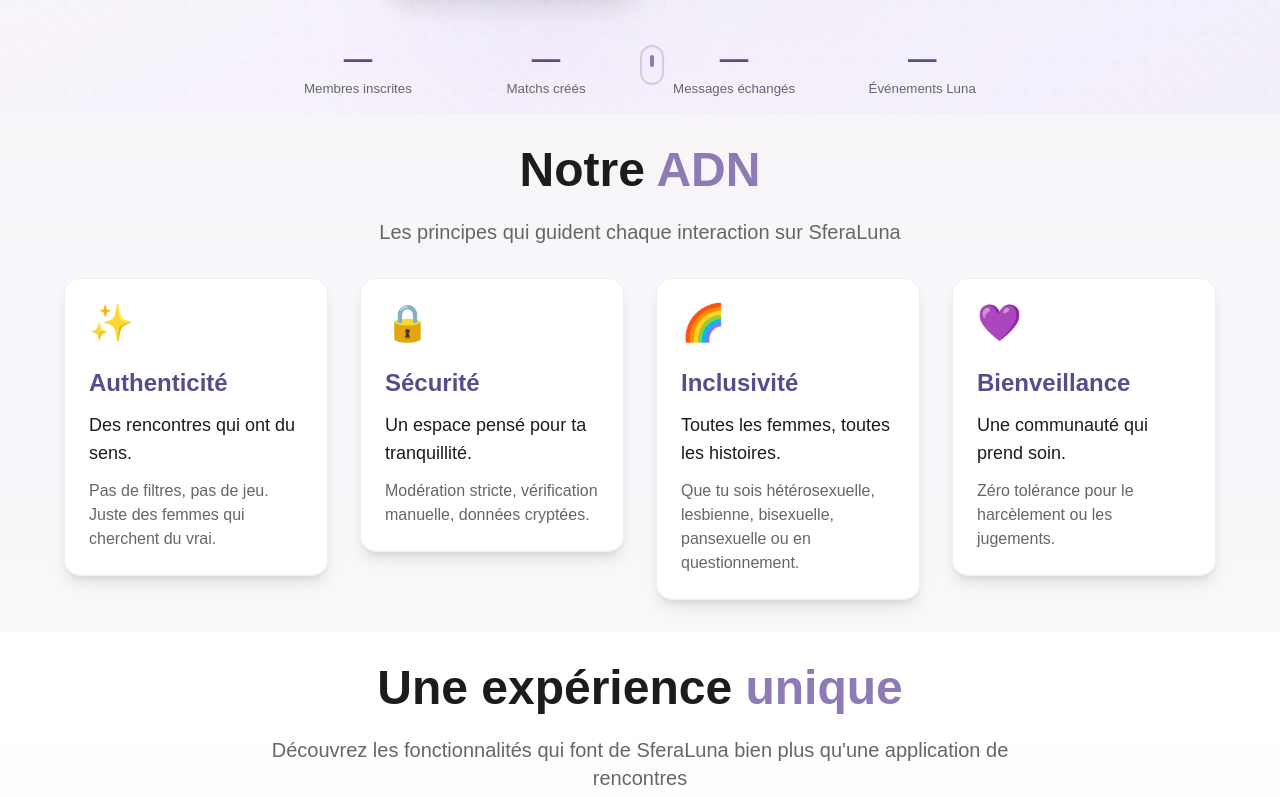
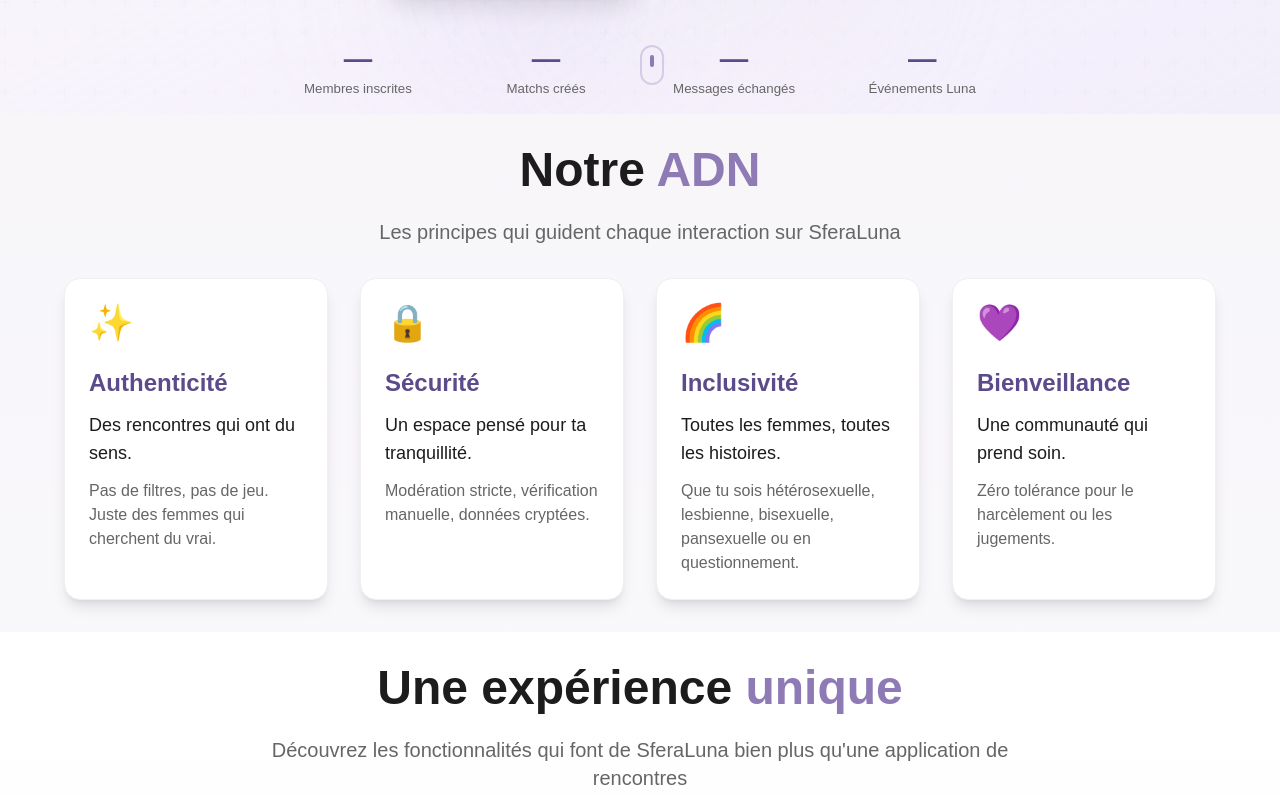
Before and after one commit to Kishny/sferaluna, a Next.js app: page / in a window 1280 px wide. Shown: the part 604-1401 px from the top of the page. Built offline with nearby package versions, Linux system fonts and the light colour scheme; no server answers; the database is empty.

Commit message:
fix: equal height cards in ADN section

```diff
--- a/src/app/page.tsx
+++ b/src/app/page.tsx
@@ -301,7 +301,7 @@
               </p>
             </motion.div>
 
-            <div className="grid md:grid-cols-2 lg:grid-cols-4 gap-8">
+            <div className="grid md:grid-cols-2 lg:grid-cols-4 gap-8 items-stretch">
               {values.map((value, index) => (
                 <motion.div
                   key={index}
@@ -310,9 +310,9 @@
                   viewport={{ once: true }}
                   transition={{ delay: index * 0.1 }}
                   whileHover={{ y: -10, transition: { duration: 0.2 } }}
-                  className="group relative"
+                  className="group relative h-full"
                 >
-                  <div className="relative p-4 md:p-6 rounded-2xl bg-white border border-[#F0F0F0] shadow-lg hover:shadow-2xl transition-all duration-300 overflow-hidden">
+                  <div className="relative p-4 md:p-6 rounded-2xl bg-white border border-[#F0F0F0] shadow-lg hover:shadow-2xl transition-all duration-300 overflow-hidden h-full flex flex-col">
                     {/* Effet de fond au hover */}
                     <div className="absolute inset-0 bg-gradient-to-br from-white to-[#F9F7FC] opacity-0 group-hover:opacity-100 transition-opacity duration-500" />
 
```
